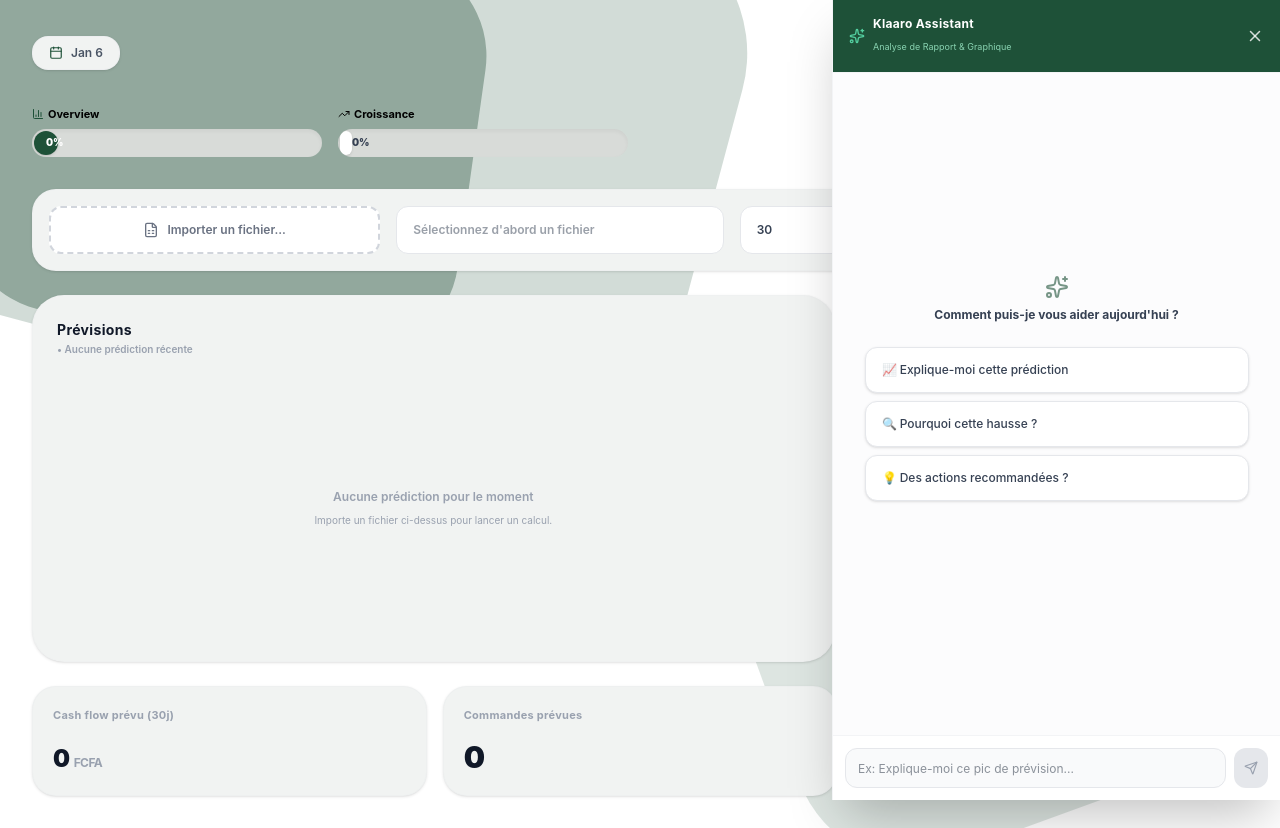
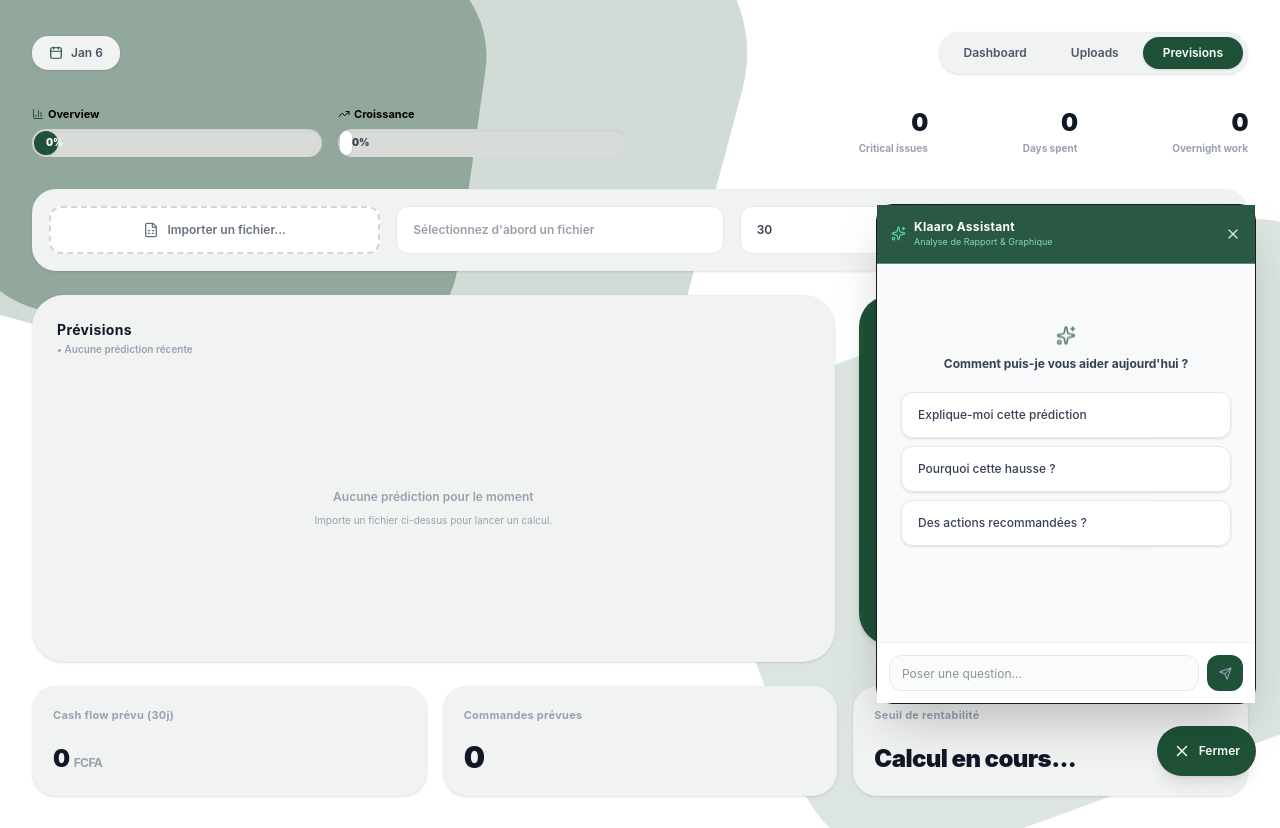
Before and after one commit to Rina-ui/Klaaro-frontend, a React (Vite) app: page /prediction in a window 1280 px wide. Both pictures are taken after a click on the button "Discuter avec Klaaro". Built offline with nearby package versions, Linux system fonts and the light colour scheme.

Commit message:
meilleur afficache du panel de discussion IA

```diff
--- a/src/adapters/components/shared/KlaaroChatDrawer.tsx
+++ b/src/adapters/components/shared/KlaaroChatDrawer.tsx
@@ -17,11 +17,10 @@
 
     const messagesEndRef = useRef<HTMLDivElement>(null);
 
-    // Suggestions de questions rapides et légères
     const quickPrompts = [
-        { label: "📈 Explique-moi cette prédiction", text: "Que veut dire cette prediction ?" },
-        { label: "🔍 Pourquoi cette hausse ?", text: "Comment s'explique cette hausse sur le graphique ?" },
-        { label: "💡 Des actions recommandées ?", text: "Quelles sont les actions recommandées pour la suite ?" }
+        { label: " Explique-moi cette prédiction", text: "Que veut dire cette prediction ?" },
+        { label: " Pourquoi cette hausse ?", text: "Comment s'explique cette hausse sur le graphique ?" },
+        { label: " Des actions recommandées ?", text: "Quelles sont les actions recommandées pour la suite ?" }
     ];
 
     useEffect(() => {
@@ -55,44 +54,55 @@
 
     return (
         <>
+            {/* Bouton d'ouverture flottant */}
             <button
-                onClick={() => setIsOpen(true)}
-                className="fixed bottom-6 right-6 z-50 bg-[#1e5138] hover:bg-[#153a28] text-white p-4 rounded-full shadow-lg hover:scale-105 transition-all cursor-pointer flex items-center gap-2 font-semibold text-xs border-none"
+                onClick={() => setIsOpen(!isOpen)}
+                className="fixed bottom-6 right-6 z-50 bg-[#1e5138] hover:bg-[#153a28] text-white p-4 rounded-full shadow-lg hover:scale-110 active:scale-95 transition-all duration-300 cursor-pointer flex items-center gap-2 font-semibold text-xs border-none"
             >
-                <MessageSquare size={18} />
-                <span>Discuter avec Klaaro</span>
+                <div className={`transition-transform duration-300 ${isOpen ? 'rotate-90' : 'rotate-0'}`}>
+                    {isOpen ? <X size={18} /> : <MessageSquare size={18} />}
+                </div>
+                <span>{isOpen ? "Fermer" : "Discuter avec Klaaro"}</span>
             </button>
 
-            <div className={`fixed inset-y-0 right-0 z-50 w-full max-w-md bg-white border-l border-gray-100 shadow-2xl flex flex-col transform transition-transform duration-300 ease-in-out ${isOpen ? 'translate-x-0' : 'translate-x-full'}`}>
+            {/* Fenêtre de Chat Flottante avec un chouia de transparence (95% opaque + blur) */}
+            <div className={`fixed bottom-24 right-6 z-50 w-[380px] h-[500px] bg-white/95 backdrop-blur-md border border-gray-150/80 shadow-2xl rounded-2xl flex flex-col origin-bottom-right transition-all duration-300 ease-[cubic-bezier(0.16,1,0.3,1)] ${
+                isOpen
+                    ? 'scale-100 opacity-100 translate-y-0 visible'
+                    : 'scale-75 opacity-0 translate-y-12 pointer-events-none invisible'
+            }`}>
 
-                <div className="p-4 border-b border-gray-100 flex justify-between items-center bg-[#1e5138] text-white">
+                {/* Header opaque de base avec légère transparence */}
+                <div className="p-3.5 border-b border-gray-100/30 flex justify-between items-center bg-[#1e5138]/95 text-white backdrop-blur-sm">
                     <div className="flex items-center gap-2">
-                        <Sparkles size={16} className="text-emerald-300 animate-pulse" />
+                        <Sparkles size={15} className="text-emerald-300 animate-pulse" />
                         <div>
                             <h3 className="text-xs font-bold tracking-wide">Klaaro Assistant</h3>
-                            <span className="text-[9px] text-emerald-200/80">Analyse de Rapport & Graphique</span>
+                            <span className="text-[9px] text-emerald-200/80 block">Analyse de Rapport & Graphique</span>
                         </div>
                     </div>
                     <button onClick={() => setIsOpen(false)} className="text-white/80 hover:text-white transition-colors cursor-pointer bg-transparent border-none">
-                        <X size={18} />
+                        <X size={16} />
                     </button>
                 </div>
 
-                <div className="flex-1 overflow-y-auto p-4 space-y-4 bg-gray-50/50">
+                {/* Arrière-plan de base (gray-50) légèrement adouci */}
+                <div className="flex-1 overflow-y-auto p-4 space-y-4 bg-gray-50/90 scrollbar-none">
                     {messages.length === 0 && (
-                        <div className="h-full flex flex-col justify-center p-2 text-gray-400">
-                            <div className="text-center mb-6">
-                                <Sparkles size={24} className="text-[#1e5138] mx-auto mb-2 opacity-60" />
+                        <div className="h-full flex flex-col justify-center text-center p-2">
+                            <div className="mb-5 animate-fade-in">
+                                <Sparkles size={20} className="text-[#1e5138] mx-auto mb-2 opacity-70 animate-bounce" />
                                 <p className="text-xs font-bold text-gray-700">Comment puis-je vous aider aujourd'hui ?</p>
                             </div>
 
-                            {/* Boutons d'actions rapides transparents et légers */}
-                            <div className="flex flex-col gap-2 w-full max-w-sm mx-auto">
+                            {/* Suggestions rapides */}
+                            <div className="flex flex-col gap-2 w-full">
                                 {quickPrompts.map((prompt, idx) => (
                                     <button
                                         key={idx}
                                         onClick={() => handleQuickPromptClick(prompt.text)}
-                                        className="w-full text-left bg-white border border-gray-200 hover:border-[#1e5138] hover:bg-emerald-50/30 text-gray-700 text-xs px-4 py-3.5 rounded-xl shadow-sm transition-all cursor-pointer font-medium"
+                                        style={{ animationDelay: `${idx * 75}ms` }}
+                                        className="w-full text-left bg-white/95 border border-gray-200 hover:border-[#1e5138] hover:bg-emerald-50/30 text-gray-700 text-xs px-4 py-3.5 rounded-xl shadow-sm transition-all duration-200 hover:-translate-y-0.5 hover:shadow-md cursor-pointer font-medium animate-slide-up"
                                     >
                                         {prompt.label}
                                     </button>
@@ -102,25 +112,29 @@
                     )}
 
                     {messages.map((msg) => (
-                        <div key={msg.id} className={`flex flex-col ${msg.sender === 'user' ? 'items-end' : 'items-start'}`}>
-                            <div className={`max-w-[85%] rounded-2xl p-3.5 text-xs leading-relaxed ${msg.sender === 'user' ? 'bg-[#1e5138] text-white rounded-tr-none' : 'bg-white border border-gray-200 text-gray-800 shadow-sm rounded-tl-none'}`}>
+                        <div key={msg.id} className={`flex flex-col ${msg.sender === 'user' ? 'items-end' : 'items-start'} animate-fade-in`}>
+                            <div className={`max-w-[85%] rounded-2xl p-3 text-xs leading-relaxed ${
+                                msg.sender === 'user'
+                                    ? 'bg-[#1e5138] text-white rounded-tr-none'
+                                    : 'bg-white border border-gray-200 text-gray-800 shadow-sm rounded-tl-none'
+                            }`}>
                                 <p>{msg.text}</p>
                             </div>
 
                             {msg.decisions && msg.decisions.length > 0 && (
-                                <div className="mt-3 w-full max-w-[85%] space-y-2.5">
-                                    <span className="text-[9px] font-bold text-[#1e5138] uppercase tracking-wider block">Fiches d'actions recommandées :</span>
+                                <div className="mt-3 w-full max-w-[85%] space-y-2 animate-slide-up">
+                                    <span className="text-[9px] font-bold text-[#1e5138] uppercase tracking-wider block">Actions recommandées :</span>
                                     {msg.decisions.map((dec) => (
-                                        <div key={dec.id} className="bg-white border-l-4 border-emerald-600 rounded-r-xl p-3 shadow-sm flex flex-col justify-between gap-3 border-y border-r border-gray-200/60">
+                                        <div key={dec.id} className="bg-white border-l-4 border-emerald-600 rounded-r-xl p-3 shadow-sm flex flex-col justify-between gap-3 border-y border-r border-gray-200/60 transition-all duration-250 hover:shadow-md">
                                             <div>
-                                                <h4 className="text-[11px] font-extrabold text-gray-900">{dec.title}</h4>
-                                                <p className="text-[10px] text-gray-500 mt-1 leading-normal">{dec.description}</p>
+                                                <h4 className="text-[10px] font-extrabold text-gray-900">{dec.title}</h4>
+                                                <p className="text-[9px] text-gray-500 mt-0.5 leading-normal">{dec.description}</p>
                                             </div>
                                             <button
                                                 onClick={() => handleAcceptDecision(dec.id)}
-                                                className="self-end bg-emerald-50 hover:bg-emerald-100 text-[#1e5138] text-[9px] font-bold px-2.5 py-1.5 rounded-lg flex items-center gap-1 transition-all cursor-pointer border-none"
+                                                className="self-end bg-emerald-50 hover:bg-emerald-100 active:scale-95 text-[#1e5138] text-[9px] font-bold px-2 py-1 rounded-lg flex items-center gap-1 transition-all cursor-pointer border-none"
                                             >
-                                                <Check size={11} />
+                                                <Check size={10} />
                                                 <span>Accepter l'action</span>
                                             </button>
                                         </div>
@@ -131,38 +145,63 @@
                     ))}
 
                     {isLoading && (
-                        <div className="flex items-center gap-2 text-gray-400 text-[10px] font-medium pl-1">
+                        <div className="flex items-center gap-2 text-gray-500 text-[10px] font-semibold pl-1 animate-pulse">
                             <Loader2 size={12} className="animate-spin text-[#1e5138]" />
-                            <span>Klaaro analyse vos courbes et données...</span>
+                            <span>Klaaro analyse vos courbes...</span>
                         </div>
                     )}
 
                     {error && (
-                        <div className="text-[10px] font-medium text-red-500 bg-red-50 p-2.5 rounded-xl border border-red-100">
+                        <div className="text-[10px] font-medium text-red-600 bg-red-50 p-2.5 rounded-xl border border-red-100">
                             {error}
                         </div>
                     )}
                     <div ref={messagesEndRef} />
                 </div>
 
-                <form onSubmit={handleSend} className="p-3 border-t border-gray-100 bg-white flex gap-2">
+                {/* Zone de saisie avec un chouia de transparence */}
+                <form onSubmit={handleSend} className="p-3 border-t border-gray-100 bg-white/95 backdrop-blur-sm flex gap-2">
                     <input
                         type="text"
                         value={input}
                         onChange={(e) => setInput(e.target.value)}
-                        placeholder="Ex: Explique-moi ce pic de prévision..."
-                        className="flex-1 bg-gray-50 border border-gray-200 rounded-xl px-3 text-xs focus:outline-none focus:border-[#1e5138] text-gray-800 h-10"
+                        placeholder="Poser une question..."
+                        className="flex-1 bg-gray-50/80 border border-gray-200 rounded-xl px-3 text-xs focus:outline-none focus:border-[#1e5138] text-gray-800 h-9 transition-colors duration-200"
                         disabled={isLoading}
                     />
                     <button
                         type="submit"
                         disabled={isLoading || !input.trim()}
-                        className="bg-[#1e5138] hover:bg-[#153a28] disabled:bg-gray-200 disabled:text-gray-400 text-white p-2.5 rounded-xl transition-all cursor-pointer border-none flex items-center justify-center"
+                        className="bg-[#1e5138] hover:bg-[#153a28] active:scale-95 disabled:scale-100 disabled:bg-gray-250 disabled:text-gray-400 text-white p-2 rounded-xl transition-all cursor-pointer border-none flex items-center justify-center w-9 h-9"
                     >
-                        <Send size={14} />
+                        <Send size={13} />
                     </button>
                 </form>
             </div>
+
+            {/* Styles d'animation personnalisés */}
+            <style>{`
+                @keyframes slideUp {
+                    from {
+                        opacity: 0;
+                        transform: translateY(16px);
+                    }
+                    to {
+                        opacity: 1;
+                        transform: translateY(0);
+                    }
+                }
+                @keyframes fadeIn {
+                    from { opacity: 0; }
+                    to { opacity: 1; }
+                }
+                .animate-slide-up {
+                    animation: slideUp 0.4s cubic-bezier(0.16, 1, 0.3, 1) forwards;
+                }
+                .animate-fade-in {
+                    animation: fadeIn 0.3s ease-out forwards;
+                }
+            `}</style>
         </>
     );
 }
```
